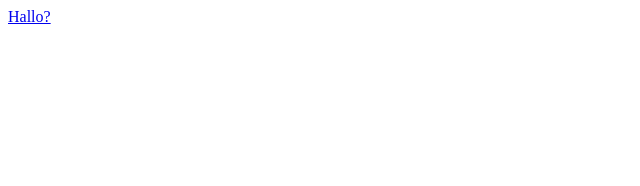
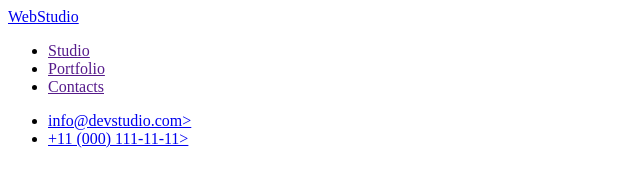
Before and after one commit to phinik10/goit-markup-hw-02, a plain HTML site: page portfolio.html in a window 1280 px wide. Shown: the whole page, without its empty margins (0-640 px from the left). Drawn offline with Linux system fonts and the light colour scheme.

Commit message:
Update portfolio.html

```diff
--- a/portfolio.html
+++ b/portfolio.html
@@ -8,8 +8,22 @@
     </head>
     <body>
         <header>
-            <a href="./portfolio.html">Hallo?</a>
+            <nav>
+            <a href="./portfolio.html">WebStudio</a>
+            <ul>
+                <li><a href="">Studio</a></li>
+                <li><a href="">Portfolio</a></li>
+                <li><a href="">Contacts</a></li>
+            </ul>
+            </nav>
+            <adress>
+                <ul>
+                    <li><a href="mailto:info@devstudio.com">info@devstudio.com></a></li>
+                    <li><a href="tel:+110001111111">+11 (000) 111-11-11></a></li>
+                </ul>
+            </adress>
         </header>
+
     </body>
     <footer></footer>
 </html>
```
